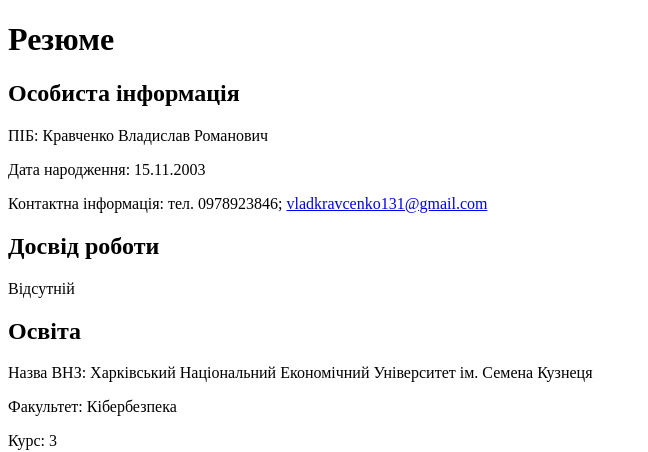
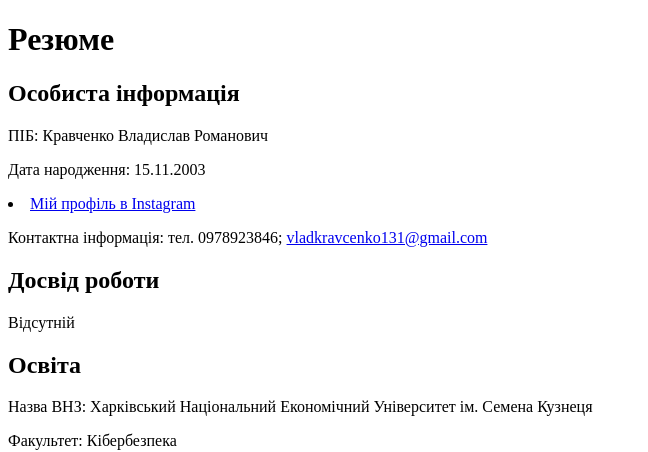
Before and after one commit to ShadowEdlime95/MyDjangoProject_root, a Django app: page /resume/ in a window 1280 px wide. Shown: the top 452 px of the page, without its empty margins (0-648 px from the left). Run offline with Django 4.2, Linux system fonts and the light colour scheme.

Commit message:
Новий стан, за якого додано посилання на соціальні мережі до файлу resume.html

```diff
--- a/MyDjangoProject_root/templates/resume.html
+++ b/MyDjangoProject_root/templates/resume.html
@@ -9,6 +9,7 @@
     <h2>Особиста інформація</h2>
     <p>ПІБ: Кравченко Владислав Романович</p>
     <p>Дата народження: 15.11.2003</p>
+    <li><a href="https://www.instagram.com/vladkravche?igsh=bmN5eG5mbjZ1emk2">Мій профіль в Instagram </a></li>
     <p>Контактна інформація: тел. 0978923846; <a href="mailto:vladkravcenko131@gmail.com">vladkravcenko131@gmail.com</a></p>
 
     <h2>Досвід роботи</h2>
```
